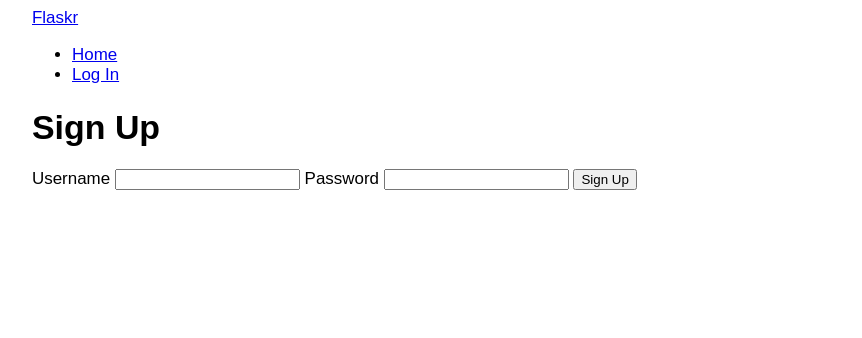
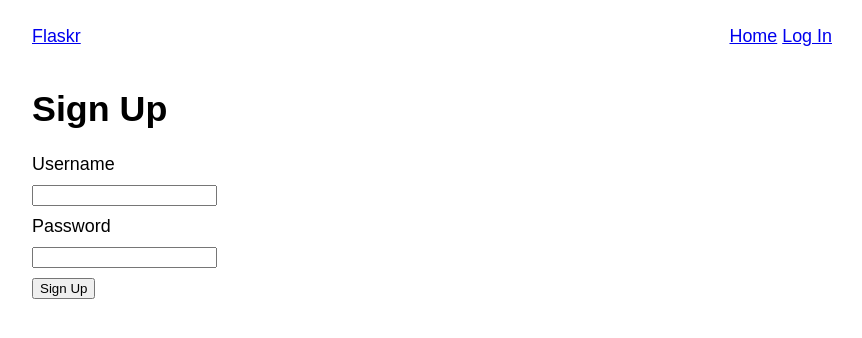
Before and after one commit to edwinchoate/flask-tutorial, a Flask app: template flaskr/templates/signup.html in a window 1280 px wide. Shown: the top 338 px of the page, without its empty margins (208-1070 px from the left). Run offline with Flask 3, Linux system fonts and the light colour scheme; the template is opened without the code that fills it, so the values that code supplies are empty.

Commit message:
edits styles.css

```diff
--- a/flaskr/static/styles.css
+++ b/flaskr/static/styles.css
@@ -1,7 +1,7 @@
 
 html {
     font-family: sans-serif;
-    font-size: 1.06em;
+    font-size: 1.12em;
 }
 
 body {
@@ -10,6 +10,19 @@ body {
     margin-right: auto;
 }
 
+nav {
+    display: flex;
+    justify-content: space-between;
+    align-items: center;
+
+    li { display: inline-block; }
+}
+
+input, label, textarea {
+    display: block;
+    margin-bottom: 10px;
+}
+
 .text-danger {
     color: red;
 }
```
